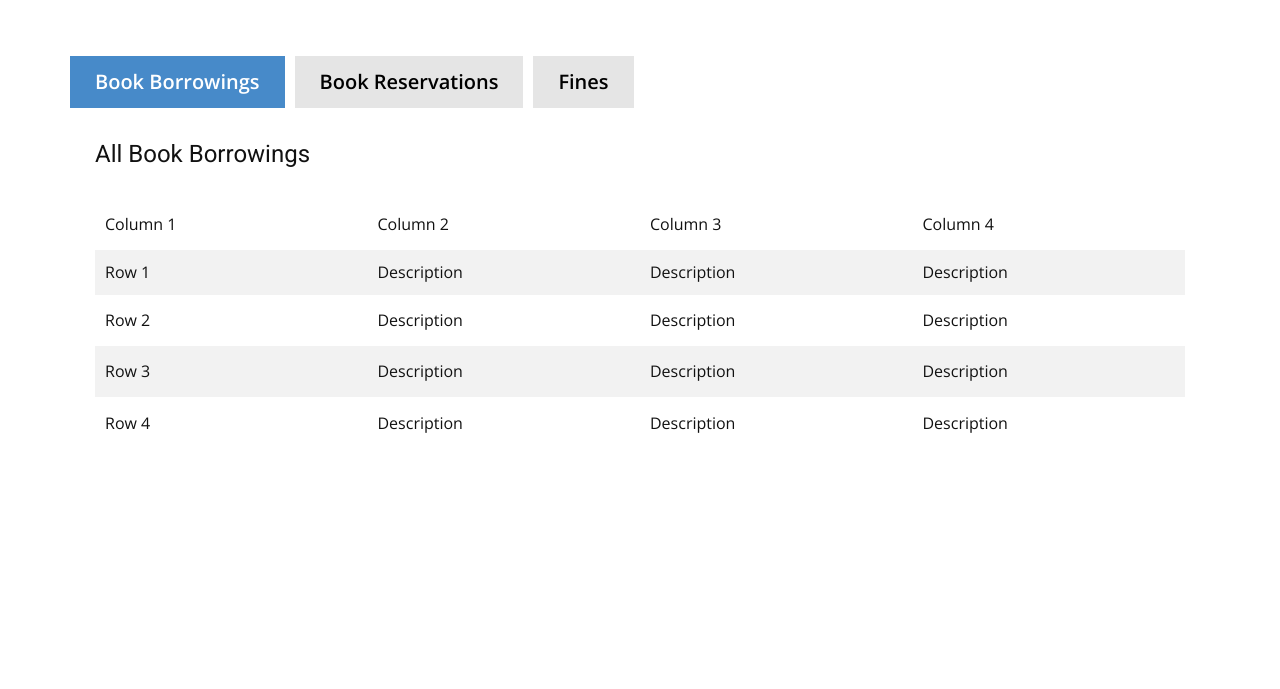
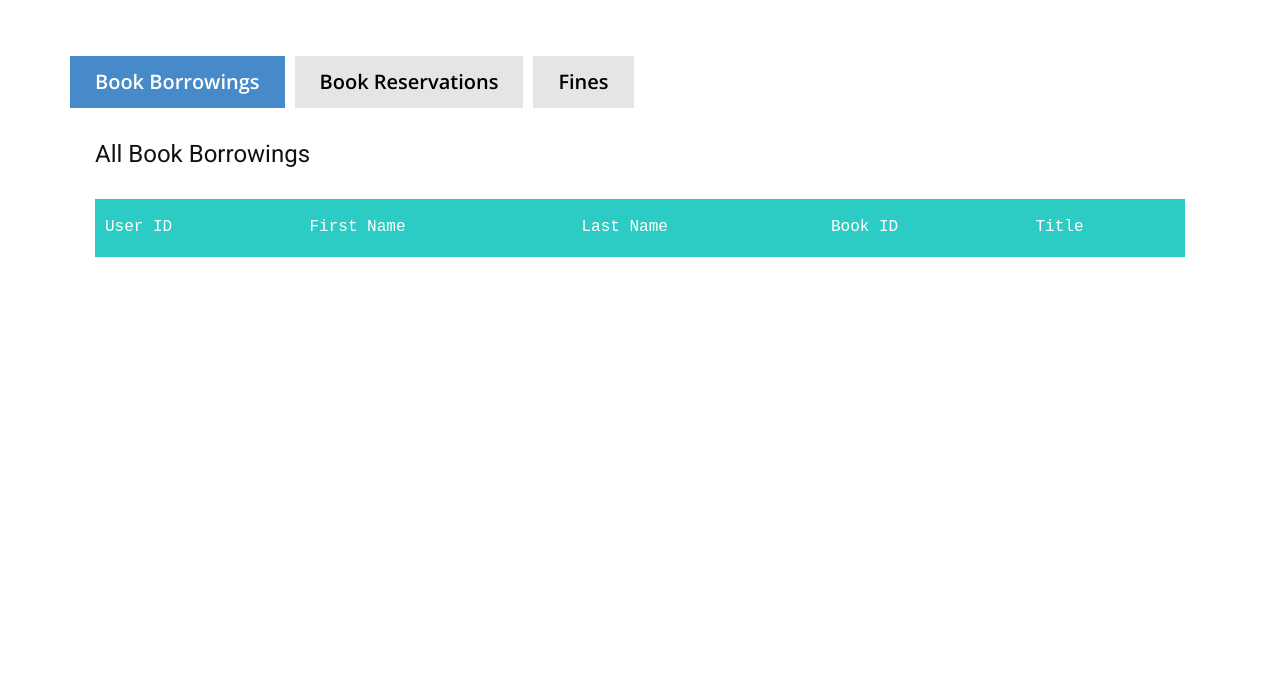
Before and after one commit to yokester98/Integrated-Library-Management-System, a Flask app: page /Admin.html in a window 1280 px wide. Shown: the part 144-833 px from the top of the page. Run offline with Flask 2, Linux system fonts and the light colour scheme; lists and menus that the app fills with data are empty; parts of the project's set-up code (start-up, migrations or seed data) failed here and were passed over; some web fonts are replaced.

Commit message:
Add files via upload

```diff
--- a/templates/Admin.html
+++ b/templates/Admin.html
@@ -212,44 +212,48 @@
                 <div
                   class="u-expanded-width u-table u-table-responsive u-table-1"
                 >
-                  <table class="u-table-entity">
-                    <colgroup>
-                      <col width="25%" />
-                      <col width="25%" />
-                      <col width="25%" />
-                      <col width="25%" />
-                    </colgroup>
-                    <tbody class="u-table-alt-grey-5 u-table-body">
-                      <tr style="height: 51px">
-                        <td class="u-table-cell">Column 1</td>
-                        <td class="u-table-cell">Column 2</td>
-                        <td class="u-table-cell">Column 3</td>
-                        <td class="u-table-cell">Column 4</td>
+                  <table class="u-table-entity u-table-entity-1">
+                    <thead
+                      class="u-custom-font u-font-courier-new u-palette-4-base u-table-header u-table-header-1"
+                    >
+                      <tr style="height: 58px">
+                        <th class="u-table-cell">User ID</th>
+                        <th class="u-table-cell">First Name</th>
+                        <th class="u-table-cell">Last Name</th>
+                        <th class="u-table-cell">Book ID</th>
+                        <th class="u-table-cell">Title</th>
                       </tr>
-                      <tr style="height: 26px">
-                        <td class="u-table-cell">Row 1</td>
-                        <td class="u-table-cell">Description</td>
-                        <td class="u-table-cell">Description</td>
-                        <td class="u-table-cell">Description</td>
+                    </thead>
+                    <tbody class="u-table-body">
+                      {% for item in data_borrowed %}
+                      <tr style="height: 55px">
+                        <td
+                          class="u-border-1 u-border-grey-30 u-border-no-left u-border-no-right u-table-cell"
+                        >
+                          {{item[0]}}
+                        </td>
+                        <td
+                          class="u-border-1 u-border-grey-30 u-border-no-left u-border-no-right u-table-cell"
+                        >
+                          {{item[1]}}
+                        </td>
+                        <td
+                          class="u-border-1 u-border-grey-30 u-border-no-left u-border-no-right u-table-cell"
+                        >
+                          {{item[2]}}
+                        </td>
+                        <td
+                          class="u-border-1 u-border-grey-30 u-border-no-left u-border-no-right u-table-cell"
+                        >
+                          {{item[3]}}
+                        </td>
+                        <td
+                          class="u-border-1 u-border-grey-30 u-border-no-left u-border-no-right u-table-cell"
+                        >
+                          {{item[4]}}
+                        </td>
                       </tr>
-                      <tr style="height: 51px">
-                        <td class="u-table-cell">Row 2</td>
-                        <td class="u-table-cell">Description</td>
-                        <td class="u-table-cell">Description</td>
-                        <td class="u-table-cell">Description</td>
-                      </tr>
-                      <tr style="height: 51px">
-                        <td class="u-table-cell">Row 3</td>
-                        <td class="u-table-cell">Description</td>
-                        <td class="u-table-cell">Description</td>
-                        <td class="u-table-cell">Description</td>
-                      </tr>
-                      <tr style="height: 52px">
-                        <td class="u-table-cell">Row 4</td>
-                        <td class="u-table-cell">Description</td>
-                        <td class="u-table-cell">Description</td>
-                        <td class="u-table-cell">Description</td>
-                      </tr>
+                      {% endfor %}
                     </tbody>
                   </table>
                 </div>
@@ -266,44 +270,48 @@
                 <div
                   class="u-expanded-width u-table u-table-responsive u-table-2"
                 >
-                  <table class="u-table-entity">
-                    <colgroup>
-                      <col width="25%" />
-                      <col width="25%" />
-                      <col width="25%" />
-                      <col width="25%" />
-                    </colgroup>
-                    <tbody class="u-table-alt-grey-5 u-table-body">
-                      <tr style="height: 51px">
-                        <td class="u-table-cell">Column 1</td>
-                        <td class="u-table-cell">Column 2</td>
-                        <td class="u-table-cell">Column 3</td>
-                        <td class="u-table-cell">Column 4</td>
+                  <table class="u-table-entity u-table-entity-1">
+                    <thead
+                      class="u-custom-font u-font-courier-new u-palette-4-base u-table-header u-table-header-1"
+                    >
+                      <tr style="height: 58px">
+                        <th class="u-table-cell">User ID</th>
+                        <th class="u-table-cell">First Name</th>
+                        <th class="u-table-cell">Last Name</th>
+                        <th class="u-table-cell">Book ID</th>
+                        <th class="u-table-cell">Title</th>
                       </tr>
-                      <tr style="height: 26px">
-                        <td class="u-table-cell">Row 1</td>
-                        <td class="u-table-cell">Description</td>
-                        <td class="u-table-cell">Description</td>
-                        <td class="u-table-cell">Description</td>
+                    </thead>
+                    <tbody class="u-table-body">
+                      {% for item in data_reserved %}
+                      <tr style="height: 55px">
+                        <td
+                          class="u-border-1 u-border-grey-30 u-border-no-left u-border-no-right u-table-cell"
+                        >
+                          {{item[0]}}
+                        </td>
+                        <td
+                          class="u-border-1 u-border-grey-30 u-border-no-left u-border-no-right u-table-cell"
+                        >
+                          {{item[1]}}
+                        </td>
+                        <td
+                          class="u-border-1 u-border-grey-30 u-border-no-left u-border-no-right u-table-cell"
+                        >
+                          {{item[2]}}
+                        </td>
+                        <td
+                          class="u-border-1 u-border-grey-30 u-border-no-left u-border-no-right u-table-cell"
+                        >
+                          {{item[3]}}
+                        </td>
+                        <td
+                          class="u-border-1 u-border-grey-30 u-border-no-left u-border-no-right u-table-cell"
+                        >
+                          {{item[4]}}
+                        </td>
                       </tr>
-                      <tr style="height: 51px">
-                        <td class="u-table-cell">Row 2</td>
-                        <td class="u-table-cell">Description</td>
-                        <td class="u-table-cell">Description</td>
-                        <td class="u-table-cell">Description</td>
-                      </tr>
-                      <tr style="height: 51px">
-                        <td class="u-table-cell">Row 3</td>
-                        <td class="u-table-cell">Description</td>
-                        <td class="u-table-cell">Description</td>
-                        <td class="u-table-cell">Description</td>
-                      </tr>
-                      <tr style="height: 52px">
-                        <td class="u-table-cell">Row 4</td>
-                        <td class="u-table-cell">Description</td>
-                        <td class="u-table-cell">Description</td>
-                        <td class="u-table-cell">Description</td>
-                      </tr>
+                      {% endfor %}
                     </tbody>
                   </table>
                 </div>
@@ -320,44 +328,42 @@
                 <div
                   class="u-expanded-width u-table u-table-responsive u-table-3"
                 >
-                  <table class="u-table-entity">
-                    <colgroup>
-                      <col width="25%" />
-                      <col width="25%" />
-                      <col width="25%" />
-                      <col width="25%" />
-                    </colgroup>
-                    <tbody class="u-table-alt-grey-5 u-table-body">
-                      <tr style="height: 51px">
-                        <td class="u-table-cell">Column 1</td>
-                        <td class="u-table-cell">Column 2</td>
-                        <td class="u-table-cell">Column 3</td>
-                        <td class="u-table-cell">Column 4</td>
+                  <table class="u-table-entity u-table-entity-1">
+                    <thead
+                      class="u-custom-font u-font-courier-new u-palette-4-base u-table-header u-table-header-1"
+                    >
+                      <tr style="height: 58px">
+                        <th class="u-table-cell">User ID</th>
+                        <th class="u-table-cell">First Name</th>
+                        <th class="u-table-cell">Last Name</th>
+                        <th class="u-table-cell">Amount</th>
                       </tr>
-                      <tr style="height: 26px">
-                        <td class="u-table-cell">Row 1</td>
-                        <td class="u-table-cell">Description</td>
-                        <td class="u-table-cell">Description</td>
-                        <td class="u-table-cell">Description</td>
+                    </thead>
+                    <tbody class="u-table-body">
+                      {% for item in data_fine %}
+                      <tr style="height: 55px">
+                        <td
+                          class="u-border-1 u-border-grey-30 u-border-no-left u-border-no-right u-table-cell"
+                        >
+                          {{item[0]}}
+                        </td>
+                        <td
+                          class="u-border-1 u-border-grey-30 u-border-no-left u-border-no-right u-table-cell"
+                        >
+                          {{item[1]}}
+                        </td>
+                        <td
+                          class="u-border-1 u-border-grey-30 u-border-no-left u-border-no-right u-table-cell"
+                        >
+                          {{item[2]}}
+                        </td>
+                        <td
+                          class="u-border-1 u-border-grey-30 u-border-no-left u-border-no-right u-table-cell"
+                        >
+                          {{item[3]}}
+                        </td>
                       </tr>
-                      <tr style="height: 51px">
-                        <td class="u-table-cell">Row 2</td>
-                        <td class="u-table-cell">Description</td>
-                        <td class="u-table-cell">Description</td>
-                        <td class="u-table-cell">Description</td>
-                      </tr>
-                      <tr style="height: 51px">
-                        <td class="u-table-cell">Row 3</td>
-                        <td class="u-table-cell">Description</td>
-                        <td class="u-table-cell">Description</td>
-                        <td class="u-table-cell">Description</td>
-                      </tr>
-                      <tr style="height: 52px">
-                        <td class="u-table-cell">Row 4</td>
-                        <td class="u-table-cell">Description</td>
-                        <td class="u-table-cell">Description</td>
-                        <td class="u-table-cell">Description</td>
-                      </tr>
+                      {% endfor %}
                     </tbody>
                   </table>
                 </div>
```
